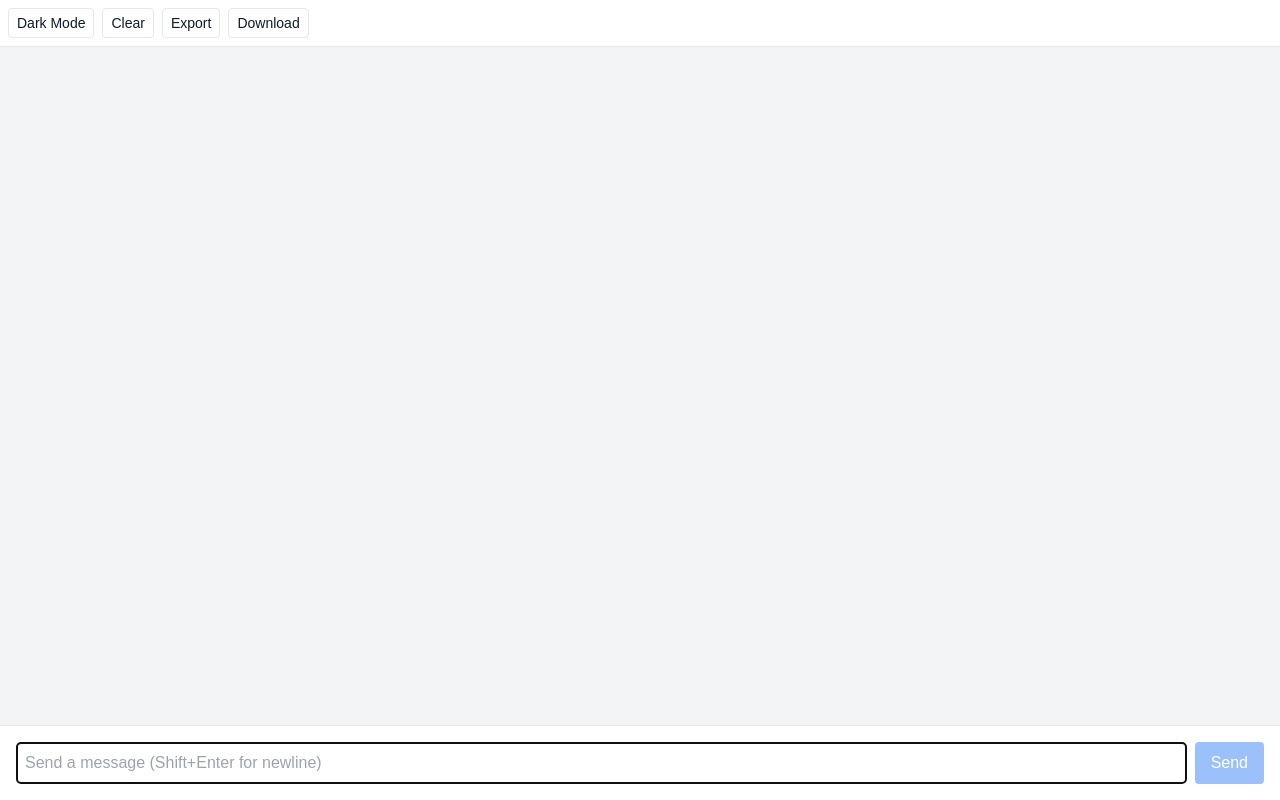
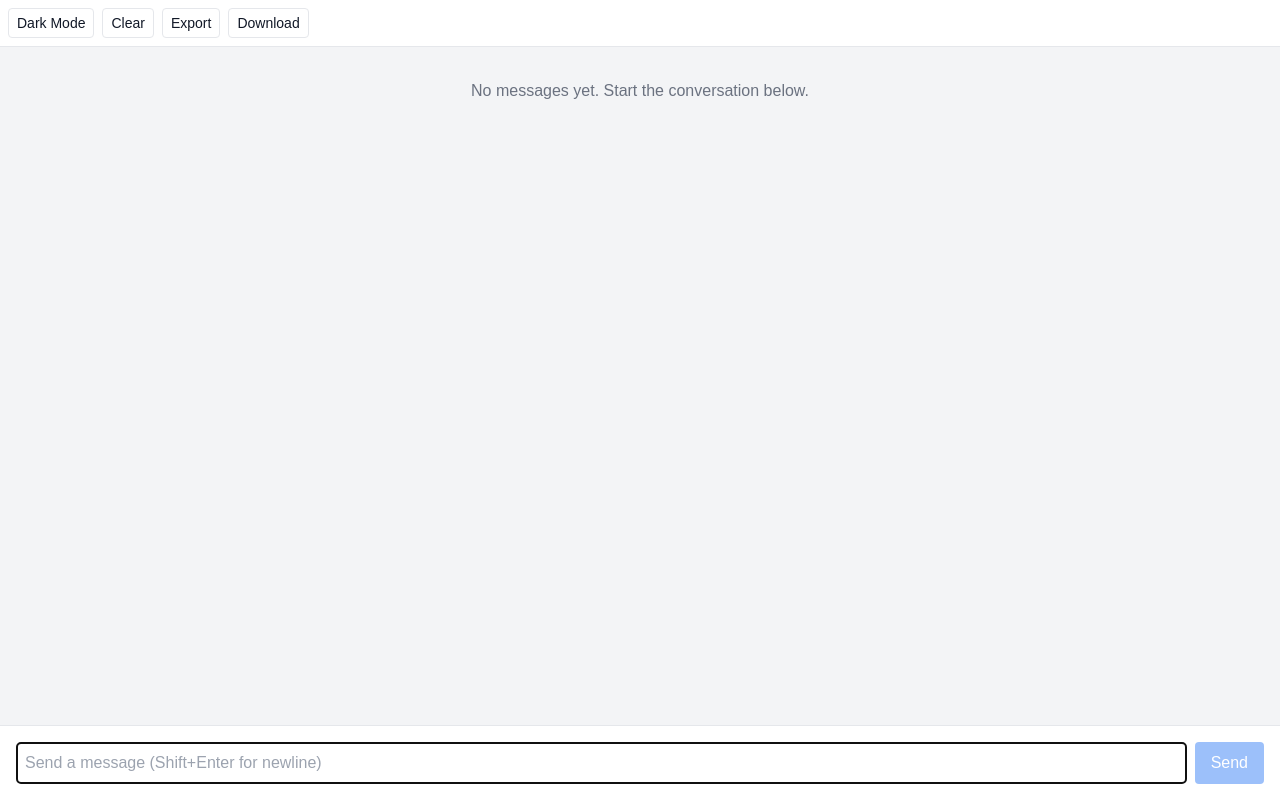
Before and after one commit to march-dave/react-next-anycase, a Next.js app: page / in a window 1280 px wide. Built offline with nearby package versions, Linux system fonts and the light colour scheme.

Commit message:
feat: add placeholder when chat is empty

```diff
--- a/pages/chatgpt-ui.js
+++ b/pages/chatgpt-ui.js
@@ -152,6 +152,14 @@ export default function ChatGptUIPersist() {
         aria-live="polite"
           aria-busy={loading}
         >
+          {messages.length === 0 && !loading && (
+            <div
+              className="text-center text-gray-500 dark:text-gray-400 mt-4"
+              aria-label="No messages yet"
+            >
+              No messages yet. Start the conversation below.
+            </div>
+          )}
           {messages.map((msg, idx) => (
             <ChatBubbleMarkdown key={idx} message={msg} />
           ))}
```
Also changed, not shown: 1 other file (tests, documents, lock files or other folders).
